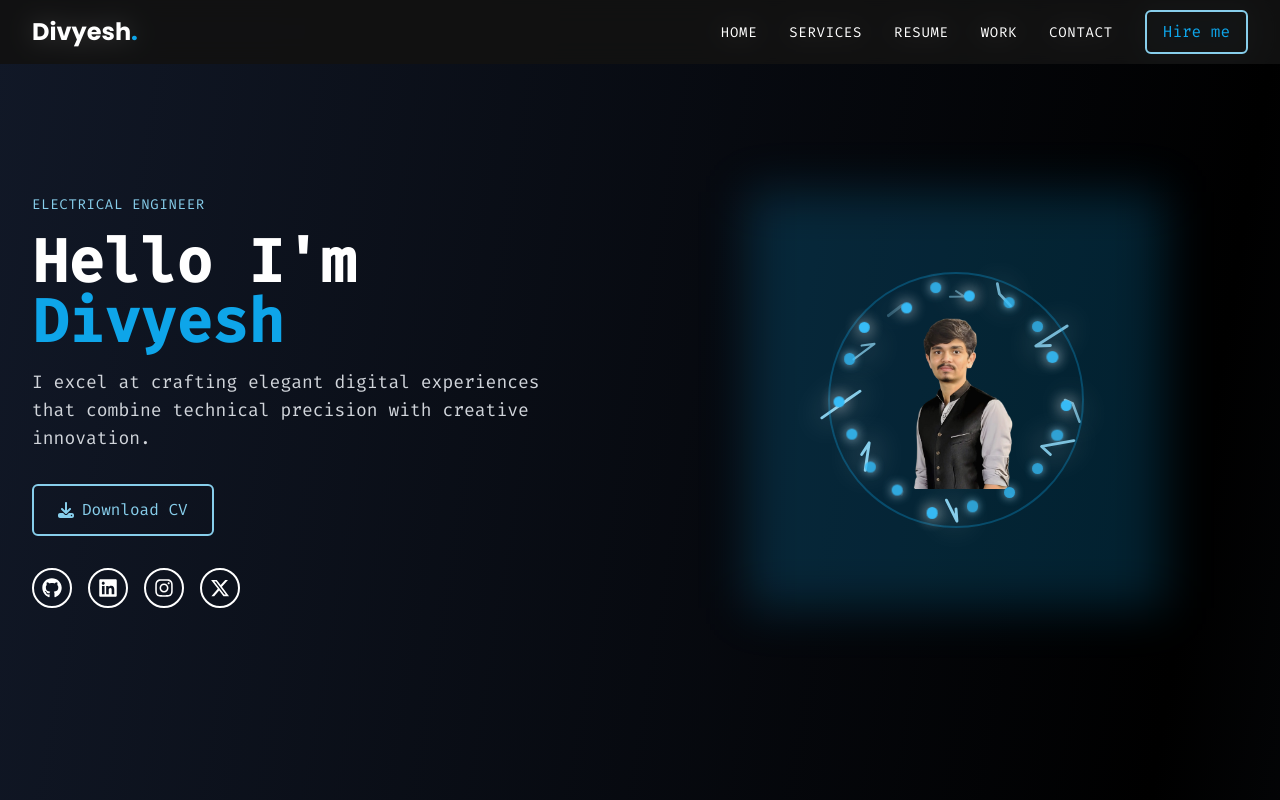
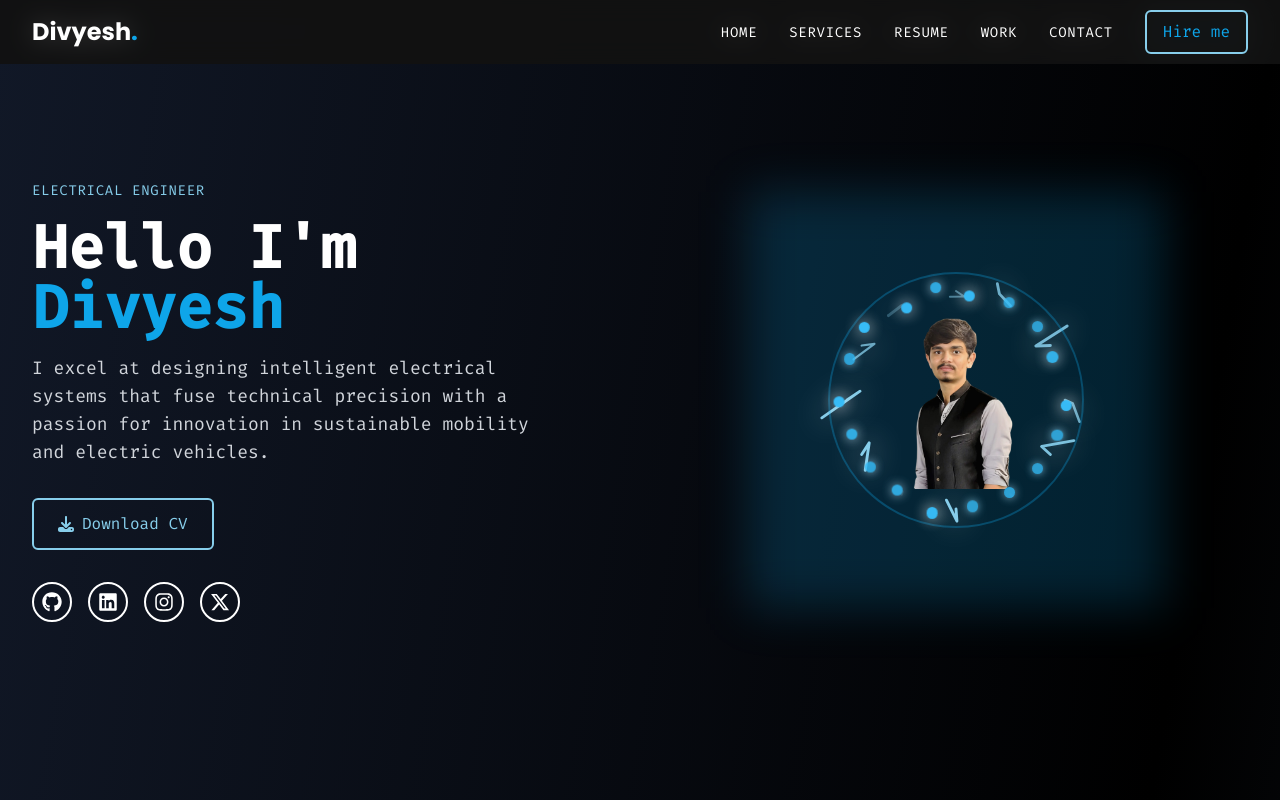
Before and after one commit to DEVang0876/divyeshsite, a React (Vite) app: page / in a window 1280 px wide. Shown: the top 800 px of the page. Built offline with nearby package versions, Linux system fonts and the light colour scheme.

Commit message:
updated data

```diff
--- a/src/components/Hero.jsx
+++ b/src/components/Hero.jsx
@@ -67,8 +67,7 @@ const Hero = () => {
                 <span className="text-sky-500">Divyesh</span>
               </motion.h1>
               <motion.p className="text-base md:text-lg text-gray-300 max-w-lg font-fira">
-                I excel at crafting elegant digital experiences that combine
-                technical precision with creative innovation.
+                I excel at designing intelligent electrical systems that fuse technical precision with a passion for innovation in sustainable mobility and electric vehicles.
               </motion.p>
             </motion.div>
 
```
